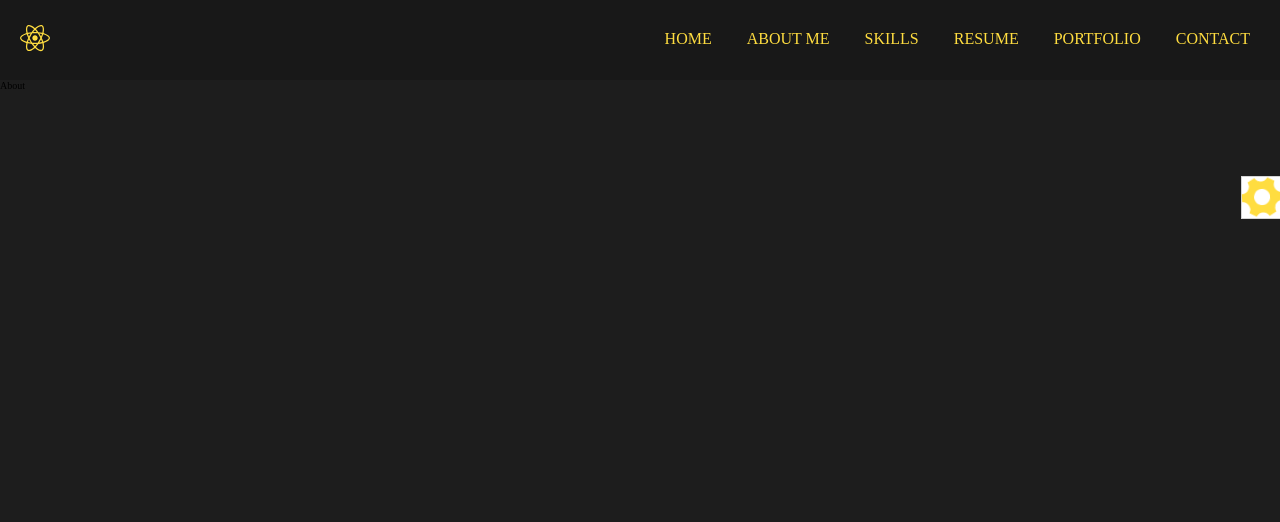
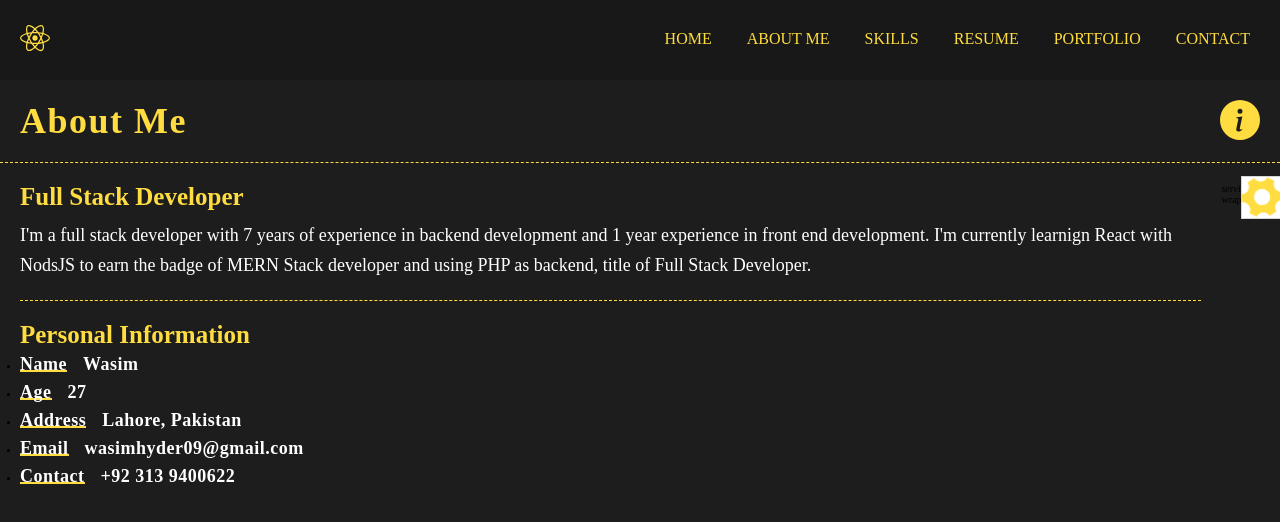
Before and after one commit to wasimhyder09/portfolio, a React (Create React App) app: page /about in a window 1280 px wide. Shown: the top 522 px of the page. Built offline with nearby package versions, Linux system fonts and the light colour scheme.

Commit message:
Create about me page content

```diff
--- a/src/components/pageHeaderContent/index.jsx
+++ b/src/components/pageHeaderContent/index.jsx
@@ -0,0 +1,11 @@
+import './styles.scss'
+const pageHeaderContent = (props) => {
+  const {headerText, icon} = props;
+  return(
+    <div className="wrapper">
+      <h2>{headerText}</h2>
+      <span>{icon}</span>
+    </div>
+  );
+}
+export default pageHeaderContent
--- a/src/components/pageHeaderContent/styles.scss
+++ b/src/components/pageHeaderContent/styles.scss
@@ -0,0 +1,22 @@
+.wrapper {
+  display: flex;
+  align-items: center;
+  padding: 20px;
+  border-bottom: 1px dashed var(--selected-theme-main-color);
+  h2 {
+    font-size: 36px;
+    font-weight: 700;
+    letter-spacing: 1.5px;
+    line-height: 1rem;
+    text-transform: capitalize;
+    color: var(--selected-theme-main-color);
+    position: relative;
+    display: flex;
+    flex: 1;
+  }
+  span {
+    svg {
+      color: var(--selected-theme-main-color);
+    }
+  }
+}
--- a/src/containers/about/index.jsx
+++ b/src/containers/about/index.jsx
@@ -1,8 +1,36 @@
+import PageHeaderContent from '../../components/pageHeaderContent'
+import {BsInfoCircleFill} from 'react-icons/bs'
+import {personalData} from './utils'
+import './styles.scss'
 const About = () => {
   return(
-    <div>
-      About
-    </div>
+    <section className="about" id="about">
+      <PageHeaderContent
+        headerText="About me"
+        icon={<BsInfoCircleFill size={40} />}
+      />
+      <div className="about__content">
+        <div className="about__content__personalWrapper">
+          <h3 className="developerContent">Full Stack Developer</h3>
+          <p>I'm a full stack developer with 7 years of experience in backend development and 1 year experience in front end development.
+          I'm currently learnign React with NodsJS to earn the badge of MERN Stack developer and using PHP as backend, title of Full Stack Developer.</p>
+          <h3 className="personalContent">Personal Information</h3>
+          <ul>
+            {
+              personalData.map((item, key) => (
+                <li key={key}>
+                  <span className="title">{item.label}</span>
+                  <span className="value">{item.value}</span>
+                </li>
+              ))
+            }
+          </ul>
+        </div>
+        <div className="about__content__serviceWrapper">
+          service wrapper
+        </div>
+      </div>
+    </section>
   )
 }
 
--- a/src/containers/about/styles.scss
+++ b/src/containers/about/styles.scss
@@ -0,0 +1,44 @@
+.about {
+  &__content {
+    display: flex;
+    gap: 20px;
+    padding: 20px;
+    width: 100%;
+    &__personalWrapper {
+      h3 {
+        margin-bottom: 10px;
+        font-size: 2.5rem;
+        color: var(--selected-theme-main-color);
+        font-weight: 700;
+      }
+      p {
+        color: var(--selected-theme-sub-text-color);
+        font-size: 1.8rem;
+        line-height: 1.65;
+        padding-bottom: 20px;
+        border-bottom: 1px dashed var(--selected-theme-main-color);
+      }
+      h3.personalContent {
+        padding-top: 20px;
+      }
+      ul > li {
+        line-height: 1rem;
+        margin-bottom: 15px;
+        .title, .value {
+          font-size: 18px;
+          font-weight: 700;
+          letter-spacing: 0.5px;
+          border-bottom: 2px solid var(--selected-theme-main-color);
+          position: relative;
+          display: inline-block;
+          margin-right: 16px;
+          padding-bottom: 1px;
+          color: var(--selected-theme-sub-text-color);
+        }
+        .value {
+          border-bottom: none;
+        }
+      }
+    }
+  }
+}
--- /dev/null
+++ b/src/containers/about/utils.js
@@ -0,0 +1,22 @@
+export const personalData = [
+  {
+    label: "Name",
+    value: "Wasim"
+  },
+  {
+    label: "Age",
+    value: "27"
+  },
+  {
+    label: "Address",
+    value: "Lahore, Pakistan"
+  },
+  {
+    label: "Email",
+    value: "wasimhyder09@gmail.com"
+  },
+  {
+    label: "Contact",
+    value: "+92 313 9400622"
+  }
+]
```
